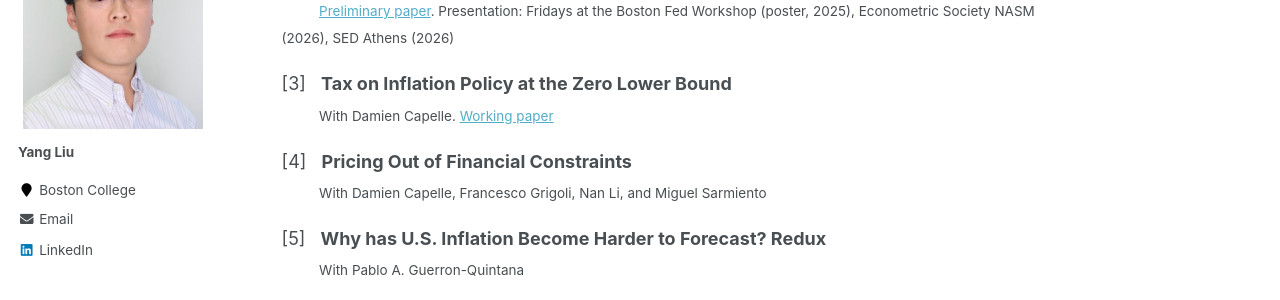
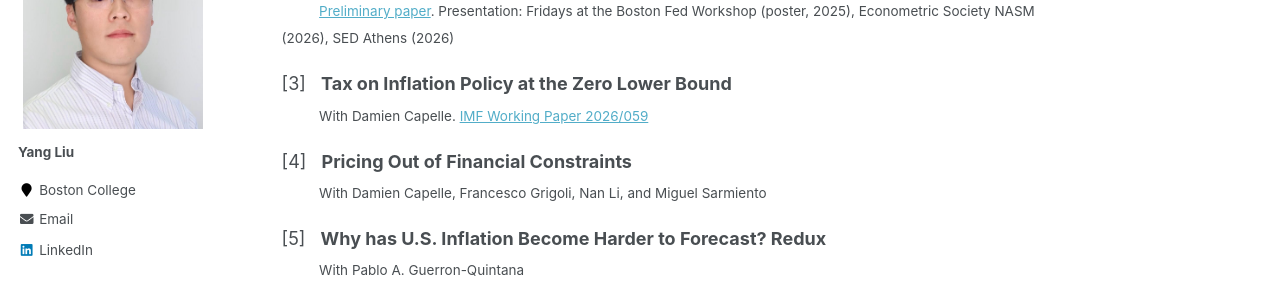
Before and after one commit to yangliu-95/yangliu-95.github.io, a Jekyll site: the page built from _pages/home.md, in a window 1280 px wide and 900 px high, scrolled down 397 px. Shown: the part 152-452 px from the top of the window. Built offline with Jekyll 4.4.1, drawn with Linux system fonts in a browser that asks for light colours.

Commit message:
Update home.md

```diff
--- a/_pages/home.md
+++ b/_pages/home.md
@@ -24,7 +24,7 @@ I am a Ph.D. student in Economics at Boston College. I am interested in macroeco
 <sub> &emsp;&emsp;&ensp; [Preliminary paper](https://papers.ssrn.com/sol3/papers.cfm?abstract_id=6084028). Presentation: Fridays at the Boston Fed Workshop (poster, 2025), Econometric Society NASM (2026), SED Athens (2026) </sub>
 
 [3] &nbsp; **Tax on Inflation Policy at the Zero Lower Bound**  <br>
-<sub> &emsp;&emsp;&ensp; With Damien Capelle. [Working paper](https://damiencapelle.com/wp-content/uploads/2026/03/Capelle-and-Liu-TIP_at_the_ZLB-IMF.pdf) </sub>
+<sub> &emsp;&emsp;&ensp; With Damien Capelle. [IMF Working Paper 2026/059](https://www.imf.org/en/publications/wp/issues/2026/03/27/tax-on-inflation-policy-at-the-zero-lower-bound-575058) </sub>
 
 [4] &nbsp; **Pricing Out of Financial Constraints**  <br>
 <sub> &emsp;&emsp;&ensp;  With Damien Capelle, Francesco Grigoli, Nan Li, and Miguel Sarmiento </sub>
```
